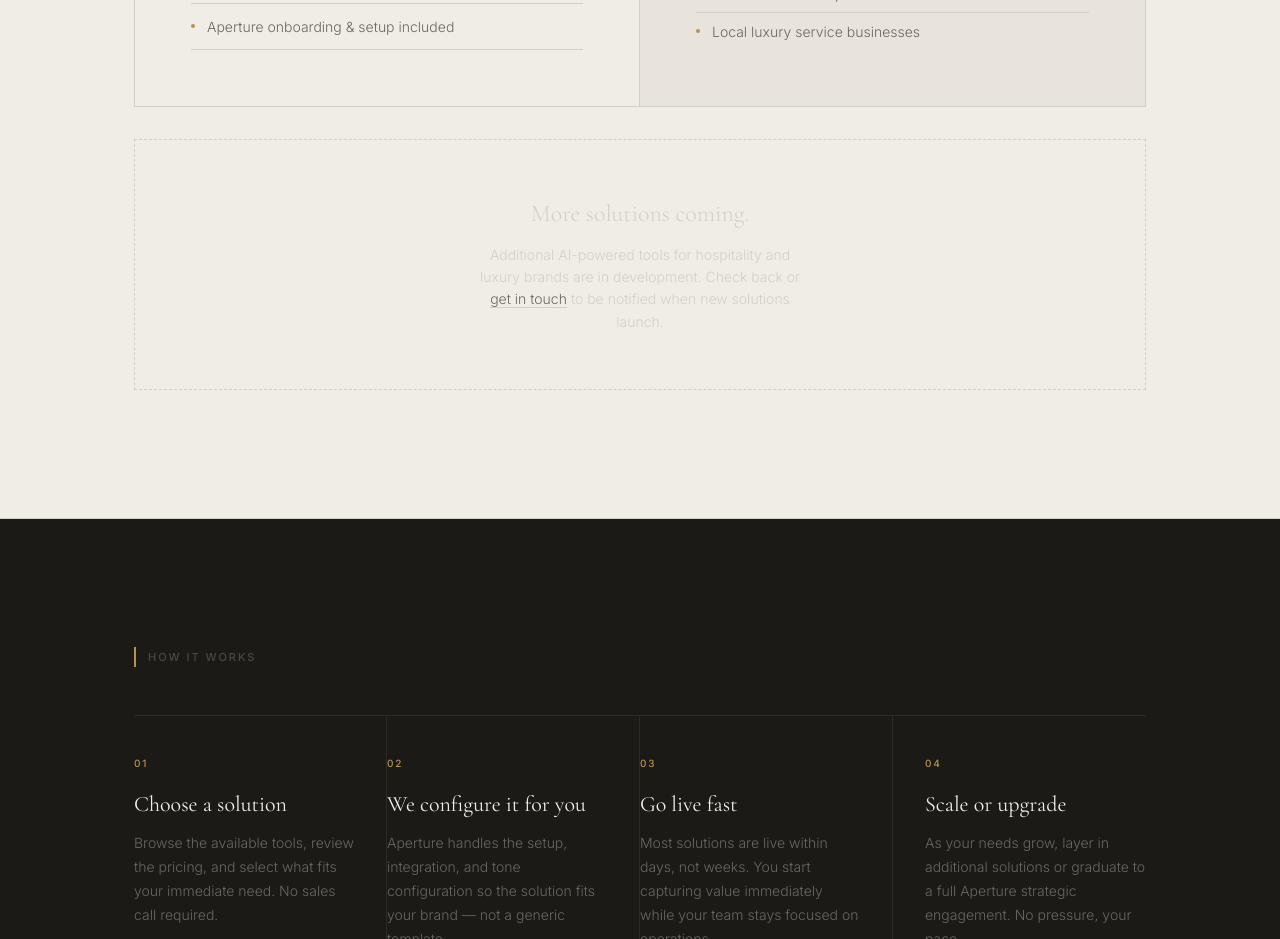
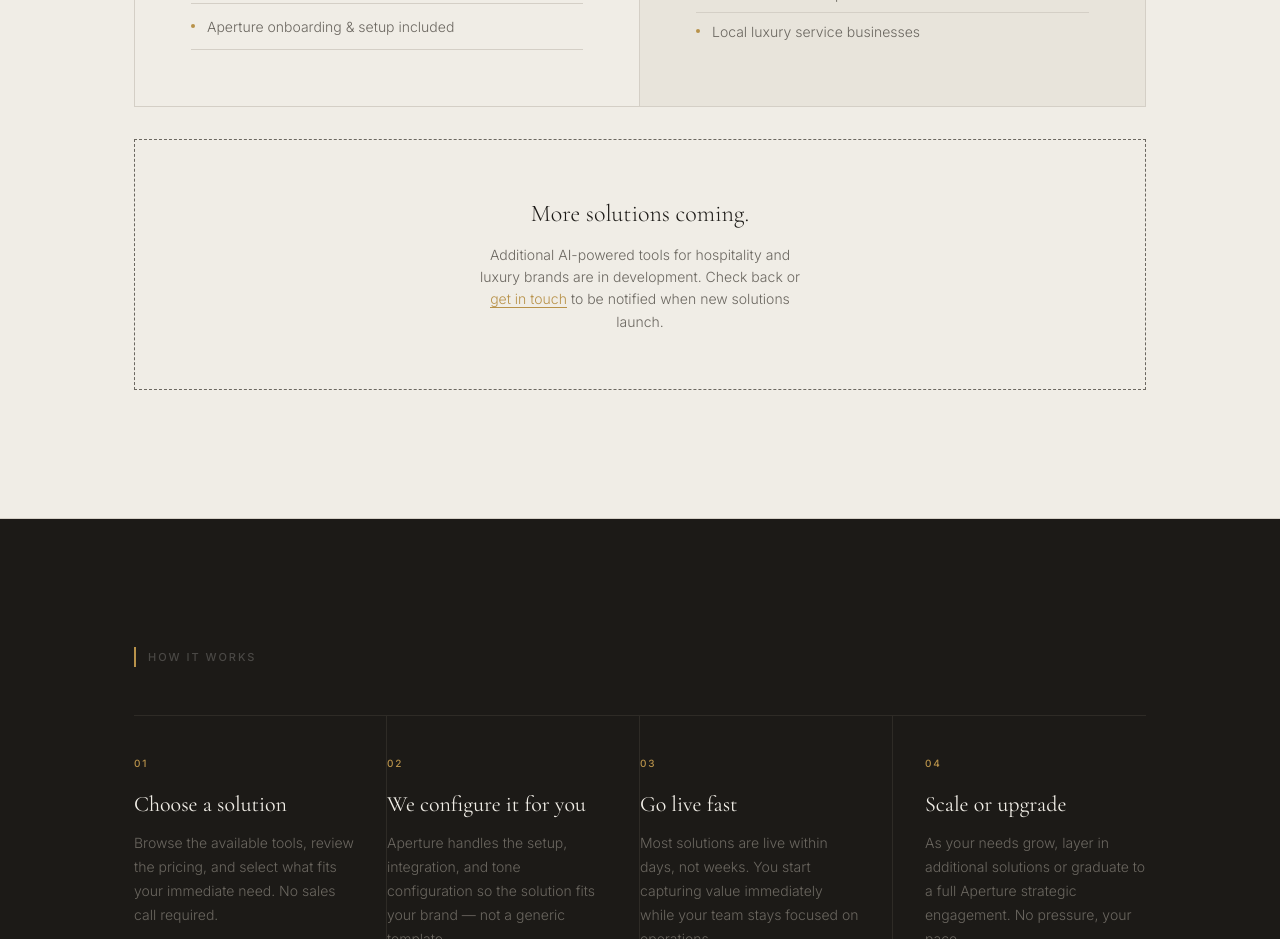
Before and after one commit to letsnavigatebmw/aperture-hospitality, a Next.js app: page /solutions in a window 1280 px wide. Shown: the part 1580-2519 px from the top of the page. Built offline with nearby package versions, Linux system fonts and the light colour scheme.

Commit message:
Darken placeholder text on solutions page for better readability

```diff
--- a/app/solutions/page.tsx
+++ b/app/solutions/page.tsx
@@ -343,7 +343,7 @@ export default function SolutionsPage() {
 
           {/* Placeholder */}
           <div style={{
-            border: '1px dashed #D4CFC6',
+            border: '1px dashed #6B6760',
             padding: '3.5rem',
             display: 'flex',
             alignItems: 'center',
@@ -355,21 +355,21 @@ export default function SolutionsPage() {
                 fontFamily: "'Cormorant Garamond', Georgia, serif",
                 fontSize: '1.5rem',
                 fontWeight: 300,
-                color: '#D4CFC6',
+                color: '#1C1A17',
                 marginBottom: '0.75rem'
               }}>More solutions coming.</h3>
               <p style={{
                 fontFamily: "'Inter', sans-serif",
                 fontSize: '0.875rem',
                 fontWeight: 300,
-                color: '#D4CFC6',
+                color: '#6B6760',
                 lineHeight: 1.6
 
               }}>
                 Additional AI-powered tools for hospitality and luxury brands are in development. Check back or{' '}
                 <Link href="/contact" style={{
-                  color: '#6B6760',
-                  borderBottom: '1px solid #D4CFC6'
+                  color: '#B8924A',
+                  borderBottom: '1px solid #B8924A'
                 }}>get in touch</Link> to be notified when new solutions launch.
               </p>
             </div>
```
